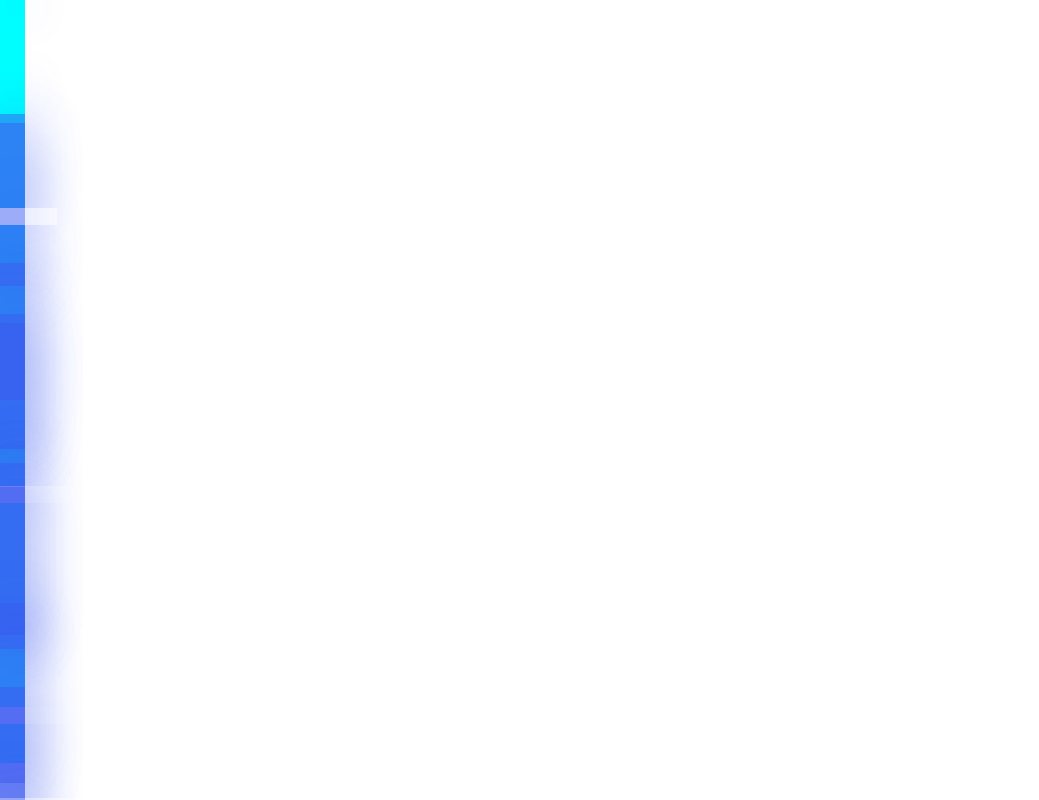
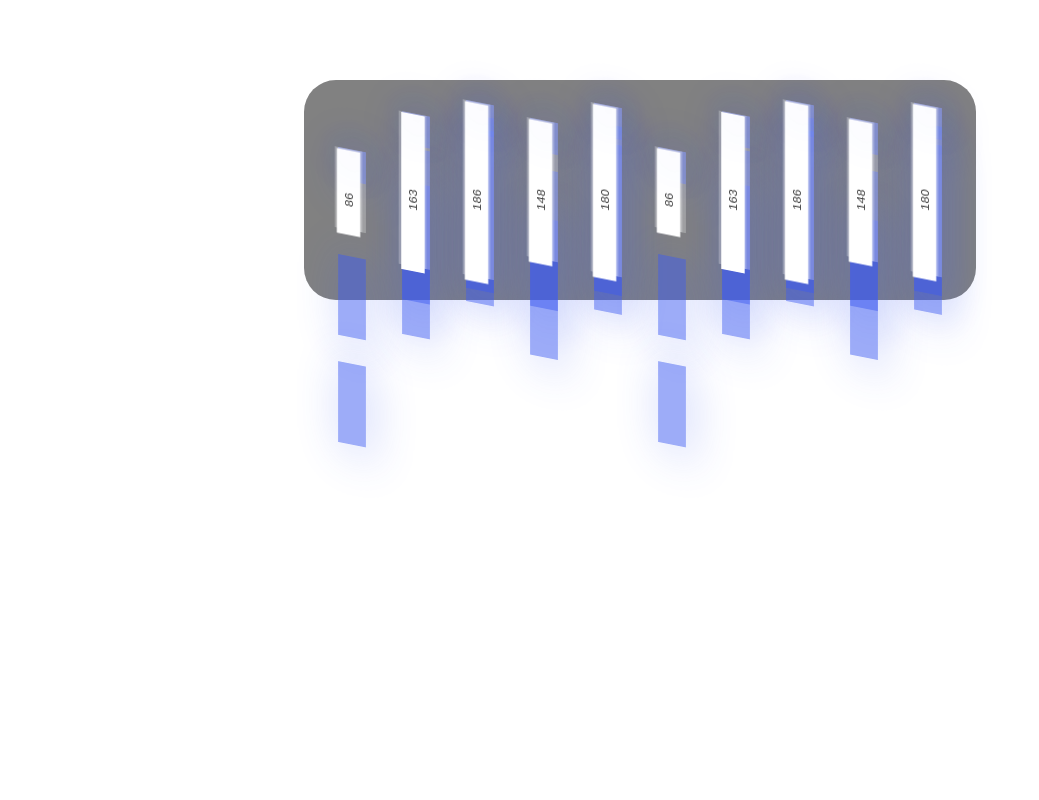
Before and after one commit to AkhouriPalak/SortingVisualizer, a React (Create React App) app in the folder sorting/: page / in a window 1280 px wide. Shown: the top 800 px of the page, without its empty margins (0-1039 px from the left). Built offline with nearby package versions, Linux system fonts and the light colour scheme.

Commit message:
before navigation part

```diff
--- a/sorting/src/App.css
+++ b/sorting/src/App.css
@@ -2,7 +2,28 @@
   text-align: center;
 }
 
-.App-logo {
+.frame{
+  margin: 0;
+  display: flex;
+  justify-content: center;
+  align-items: center;
+}
+
+.container{
+  margin: 5em 0;
+  display: flex;
+  justify-content: center;
+  align-items: center;
+  height: 220px;
+}
+
+.card{
+  border-radius: 2em;
+  padding: 0 1em;
+  background-color: #818181;
+}
+
+/* .App-logo {
   height: 40vmin;
   pointer-events: none;
 }
@@ -36,3 +57,4 @@
     transform: rotate(360deg);
   }
 }
+ */
--- a/sorting/src/App.js
+++ b/sorting/src/App.js
@@ -57,13 +57,22 @@ class App extends Component{
     return (
       <div className='app'>
       {/* {bars} */}
+      <div className='frame'>
+      <div className='barsDiv container card'>{bars}
+
+
 
       {this.state.array.map((value,index) => {
      return(<Bar key={index}
       index = {index}
       length = {value}
-      color = {0} />);
-})}
+      color = {0}
+       />);
+  })}
+      </div>
+      </div>
+      <div className='control-pannel'></div>
+      <div className='control-pannel'></div>
       </div>
     );
 
--- a/sorting/src/components/Bar.css
+++ b/sorting/src/components/Bar.css
@@ -1,4 +1,54 @@
 .bar{
-    background: aqua;
-    width: 25px;
+    height: 200px;
+    width: 2em;
+    margin: 0 1em;
+    transform: rotateX(-20deg) rotateY(-30deg);
 }
+
+.side{
+    width: 100%;
+    height: 100%;
+    position: absolute;
+    background: rgba(254,254 , 254, 0.25);
+}
+.back{
+    transform: translate(-4px);
+}
+
+.left{
+    transform-origin:left ;
+    transform: rotateY(-90deg);
+}
+
+.right{
+    transform-origin:right ;
+    transform: rotateY(-90deg);
+}
+
+.top{
+   height: 34px;
+   transform-origin: top;
+   transform: rotateX(-90deg);
+   background: rgba(254,254 , 254, 0.15);
+}
+.bottom{
+    height: 34px;
+    transform-origin: top;
+   background: rgba(225 ,0,120, 0.5);
+   box-shadow: rgba(225 ,0,120, 0.2);
+   transition: 0.3s;
+
+ }
+
+ .color-bar{
+     background:rgba(225 ,0,120, 0.5) ;
+     box-shadow: rgba(225 ,0,120, 0.2);
+     transition: 0.3s;
+ }
+
+ .input{
+     text-align: center;
+     transform: rotate(-90deg);
+     height: 25px;
+     outline: none;
+ }
--- a/sorting/src/components/Bar.js
+++ b/sorting/src/components/Bar.js
@@ -63,15 +63,20 @@ function Bar({index,length,color})
             <div className='side left'style={right_left}>
             <div className='color-bar left-color-bar'style={right_left}></div>
             </div>
-            <div className='side front'style={front_bottom}>
+            <div className='side front'>
+                <div className='color-bar front-color-bar' style={front_bottom}></div>
                <input
                type='number'
                length={length}
                 style={inputStyle}
                 value={len}
+                className='input'
                 onChange= {handleChange}
                />
                </div>
+               <div className='side back'>
+               <div className='color-bar back-color-bar' style={front_bottom}></div>
+        </div>
         </div>
         </>
     );
```
